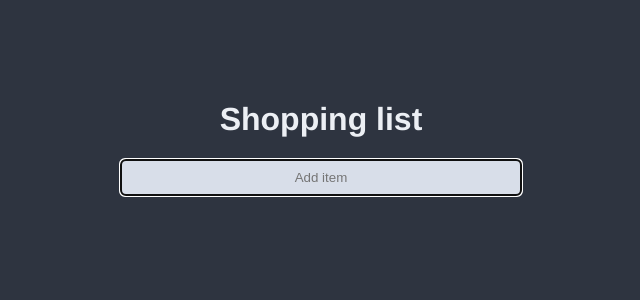
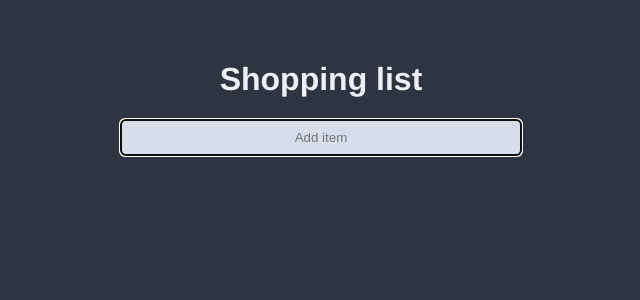
Before and after one commit to wjperkins/shopping-list, a Vue app: page / in a window 1280 px wide. Shown: the top 300 px of the page, without its empty margins (319-959 px from the left). Built offline with nearby package versions, Linux system fonts and the light colour scheme.

Commit message:
further css tweaks for display on smaller devices

```diff
--- a/src/App.vue
+++ b/src/App.vue
@@ -1,5 +1,7 @@
 <template>
-  <ShoppingList />
+  <div class="root">
+    <ShoppingList />
+  </div>
 </template>
 
 <script>
@@ -14,7 +16,7 @@ export default {
 </script>
 
 <style>
-#app {
+.root {
   font-family: Avenir, Helvetica, Arial, sans-serif;
   -webkit-font-smoothing: antialiased;
   -moz-osx-font-smoothing: grayscale;
@@ -28,4 +30,10 @@ body {
   margin: 0px;
   background: #2e3440;
 }
+@media screen and (max-height: 800px) {
+  .root {
+    padding-top: 20px;
+    padding-bottom: 20px;
+  }
+}
 </style>
--- a/src/components/ShoppingList.vue
+++ b/src/components/ShoppingList.vue
@@ -84,6 +84,9 @@ export default {
     background: #d8dee9;
   }
   @media screen and (max-width: 500px) {
+    .shopping-list {
+      width: unset;
+    }
     .item-input {
       width: 300px;
     }
```
